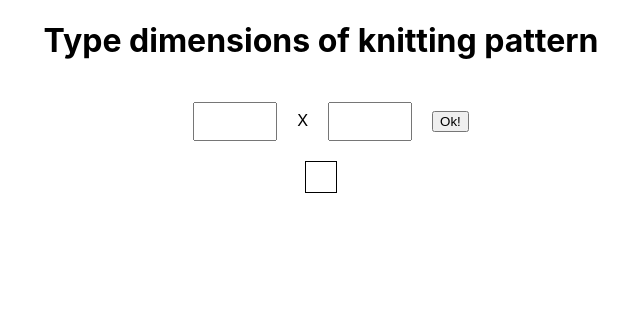
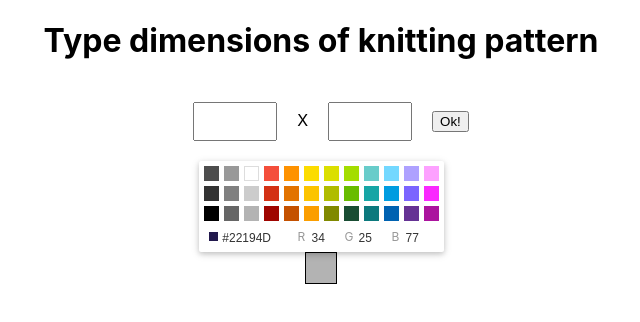
Before and after one commit to dagmarawieczorek/knitting-pattern-maker, a React (Create React App) app: page / in a window 1280 px wide. Shown: the top 322 px of the page, without its empty margins (319-959 px from the left). Built offline with nearby package versions, Linux system fonts and the light colour scheme.

Commit message:
added color picker

```diff
--- a/package.json
+++ b/package.json
@@ -6,6 +6,7 @@
   "dependencies": {
     "gh-pages": "^2.0.1",
     "react": "^16.6.0",
+    "react-color": "^2.14.1",
     "react-dom": "^16.6.0",
     "react-scripts": "2.0.5"
   },
--- a/src/App.js
+++ b/src/App.js
@@ -1,8 +1,17 @@
 import React, {Component} from 'react';
 import './App.css';
 import Box from "./components/Box.js";
+import { CompactPicker } from 'react-color';
 
 class App extends Component {
+    constructor(props) {
+        super(props);
+
+        this.state = {
+            pickedColor: "#B3B3B3"
+        };
+    }
+
     render() {
         return (
             <div className="App">
@@ -14,8 +23,9 @@ class App extends Component {
                     <button>Ok!</button>
 
                 </div>
+                <CompactPicker/>
 
-                <Box/>
+                <Box color={this.state.pickedColor}/>
             </div>
         );
     }
--- a/src/components/Box.js
+++ b/src/components/Box.js
@@ -1,9 +1,12 @@
 import React, { Component } from 'react';
 
 class Box extends Component {
+
+
+
     render() {
         return (
-            <div className="box">
+            <div className="box" style={{background:this.props.color}}>
 
             </div>
         );
```
